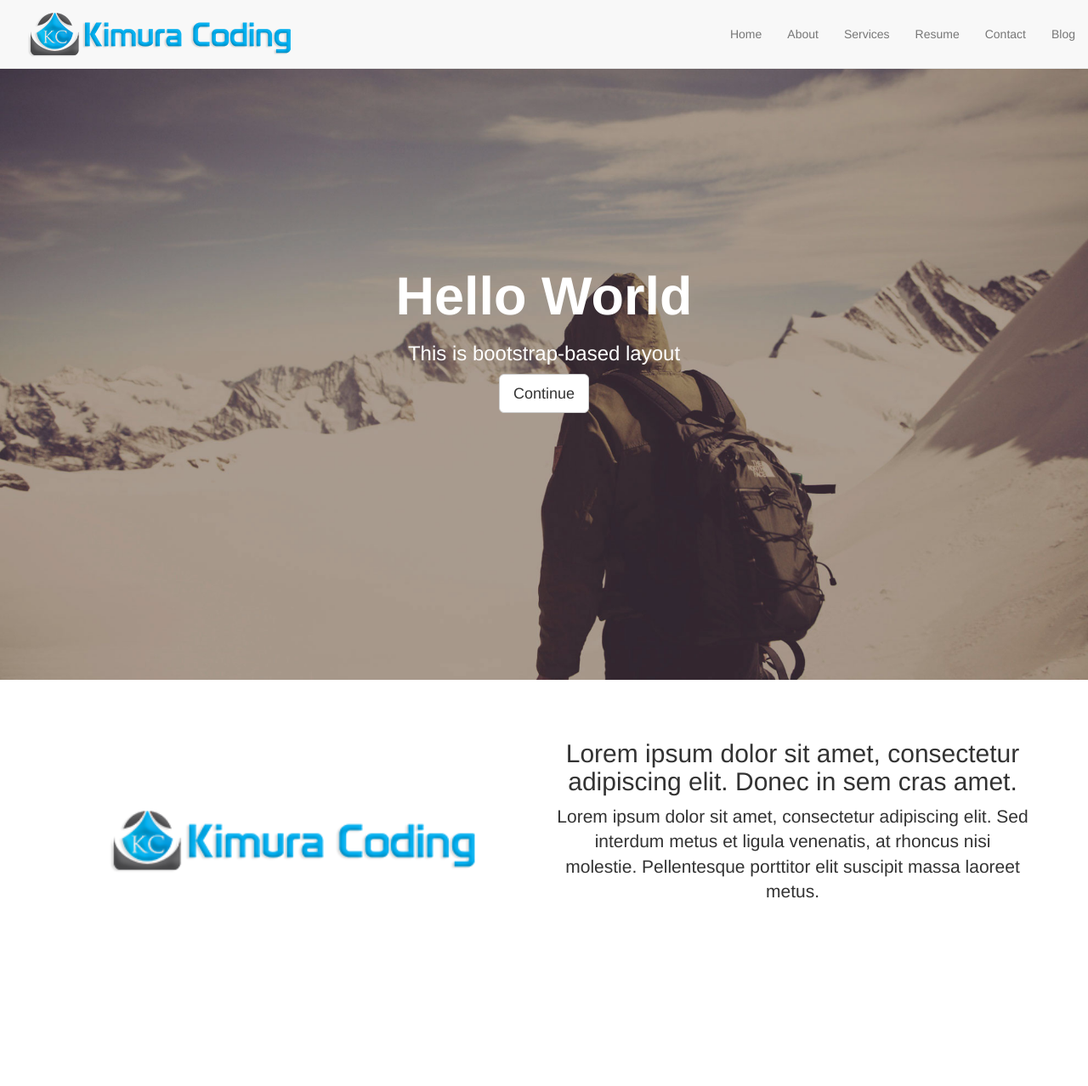
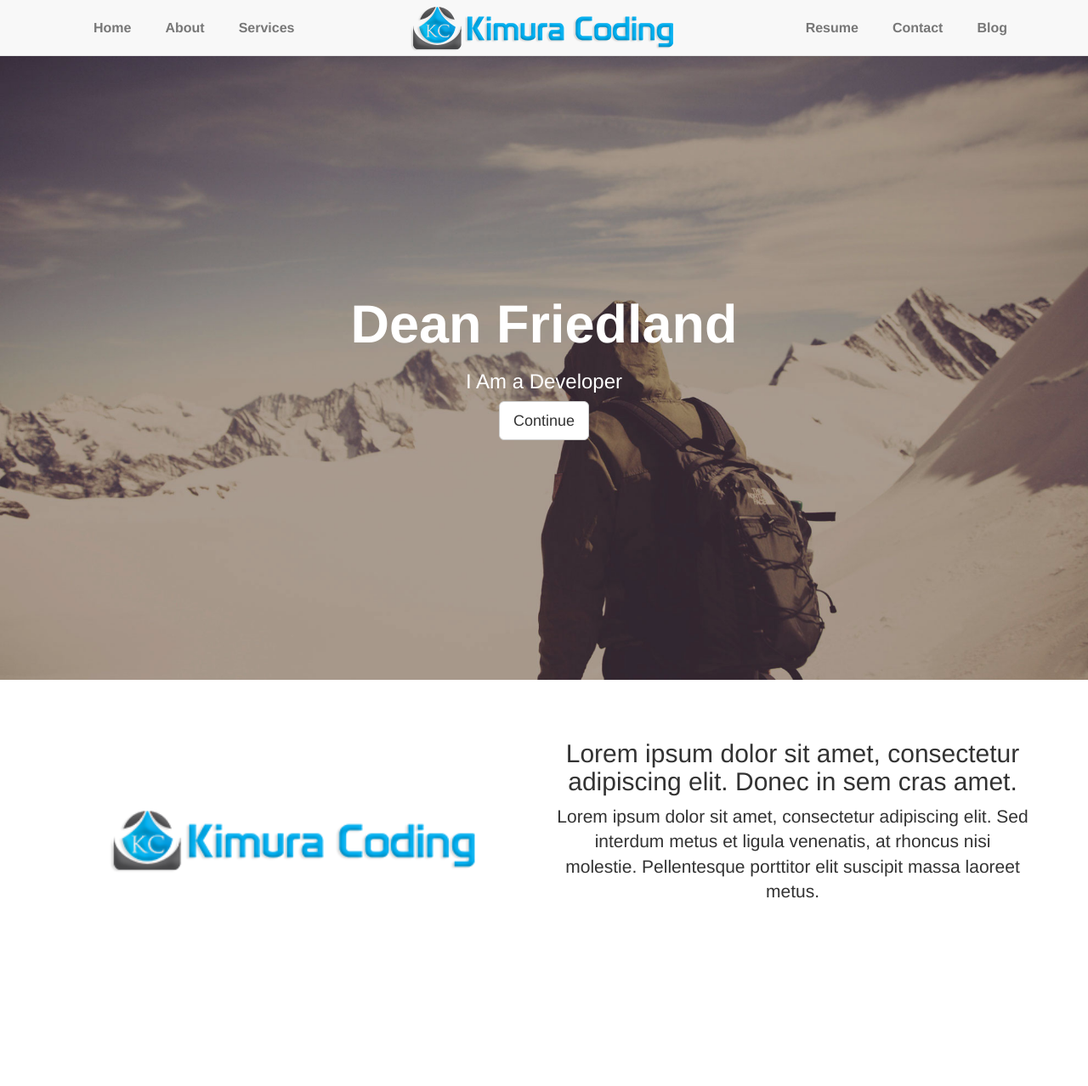
Before and after one commit to dfmmalaw/bootstrap-parallax, a PHP site: page / in a window 1280 px wide. Shown: the top 1278 px of the page at 85% size. Run offline with PHP 8.4, Linux system fonts and the light colour scheme; some libraries are stand-ins or nearby versions.

Commit message:
changed the width of the navbar and changed font of anchors

```diff
--- a/index.html
+++ b/index.html
@@ -8,7 +8,7 @@
         <!--These point to the CSS styling-->
         <link rel="stylesheet" href="https://maxcdn.bootstrapcdn.com/bootstrap/3.3.6/css/bootstrap.min.css" integrity="sha384-1q8mTJOASx8j1Au+a5WDVnPi2lkFfwwEAa8hDDdjZlpLegxhjVME1fgjWPGmkzs7" crossorigin="anonymous">
         <link href="style.css" rel="stylesheet" />
-        <meta name="viewport" content="width=device-width, initial-scale=1.0, maximum-scale=1.0, user-scalable=no">
+        <!--<meta name="viewport" content="width=device-width, initial-scale=1.0, maximum-scale=1.0, user-scalable=no">-->
     </head>
 
     <body>
@@ -24,14 +24,18 @@
                 <span class="icon-bar"></span>
                 <span class="icon-bar"></span>
               </button>
-              <img src="img/logo2.png" alt="" /><a class="navbar-brand" href="#"></a>
+              <a class="navbar-brand-centered" href="#">
+                <img src="img/logo2.png" alt="" />
+              </a>
             </div>
 
             <div class="collapse navbar-collapse" id="navbar-collapse-main">
-              <ul class="nav navbar-nav navbar-right">
+              <ul class="nav navbar-nav navbar-left">
                 <li><a href="#home">Home</a></li>
                 <li><a href="#about">About</a></li>
                 <li><a href="#services">Services</a></li>
+              </ul>
+              <ul class="nav navbar-nav navbar-right">
                 <li><a href="#information">Resume</a></li>
                 <li><a href="#map">Contact</a></li>
                 <li><a href="https://www.script-tutorials.com/bootstrap-one-page-template-with-parallax-effect/">Blog</a></li>
@@ -43,8 +47,8 @@
         <!-- first section - Home -->
         <div id="home" class="home">
           <div class="text-vcenter">
-            <h1>Hello World</h1>
-            <h3>This is bootstrap-based layout</h3>
+            <h1>Dean Friedland</h1>
+            <h3>I Am a Developer</h3>
             <a href="#about" class="btn btn-default btn-lg">Continue</a>
           </div>
         </div>
--- a/style.css
+++ b/style.css
@@ -1,11 +1,45 @@
-/*this vertically centers the header links after the logo makes it too wide*/
-.navbar-nav li a {
-  line-height: 50px;
+/*this changed a heading text color to white*/
+.h1, h1 {
+  color: white;
 }
 
-/*this vertically centers the logo on the bootstrapped header*/
-.navbar-header img {
-  padding-top: 7px;
+/*this changed another heading text color to white*/
+.h3, h3 {
+  color: white;
+}
+
+/*this vertically centered the navbar links after the logo made navbar too wide*/
+.navbar-nav li a {
+  line-height: 35px;
+  padding-left: 20px;
+  padding-right: 20px;
+  font-weight: bold;
+  font-size: medium;
+}
+
+/*this centers the logo on the navbar*/
+@media screen and (min-width:768px){
+    .navbar-brand-centered {
+        position: absolute;
+        left: 50%;
+        display: block;
+        width: 160px;
+        text-align: center;
+    }
+    .navbar>.container .navbar-brand-centered,
+    .navbar>.container-fluid .navbar-brand-centered {
+        margin-left: -160px;
+    }
+}
+
+/*this pushed the left navbar links to the right */
+.navbar-left {
+  padding-left: 75px;
+}
+
+/*this pushed the right navbar links to the left*/
+.navbar-right {
+  padding-right: 75px;
 }
 
 /* general styles */
@@ -82,10 +116,6 @@ html, body {
   opacity: 0.85;
 }
 
-/*#google_map {*/
-/*  height: 500px;*/
-/*}*/
-
 #map {
   /*width: 500px;*/
   height: 500px;
@@ -102,10 +132,6 @@ footer .glyphicon:hover {
   color: #306d9f;
 }
 
-.h1, h1 {
-  color: white;
+body {
+  padding-top: 65px;
 }
-
-.h3, h3 {
-  color: white;
-}
```
Also changed, not shown: img/logo2.png.
